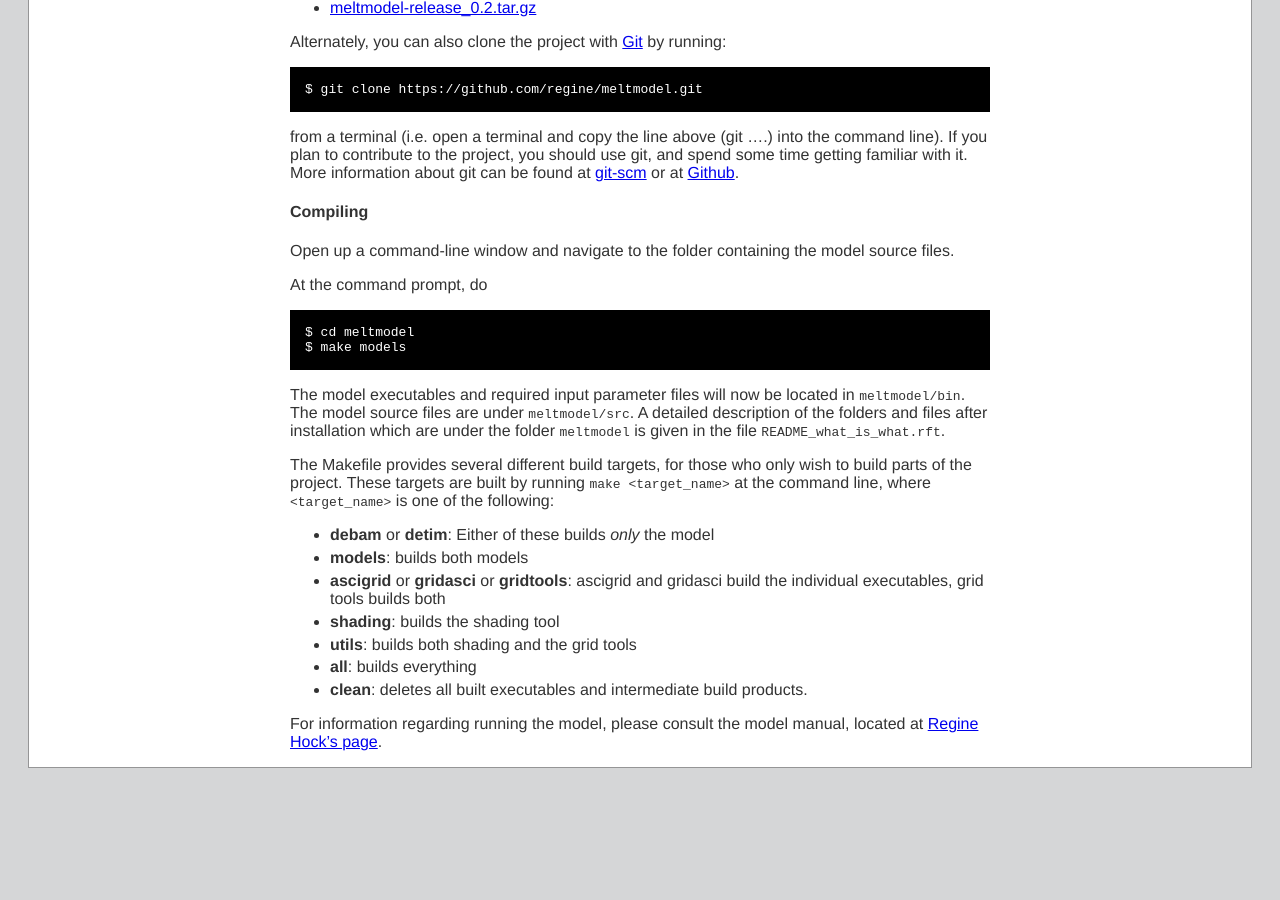
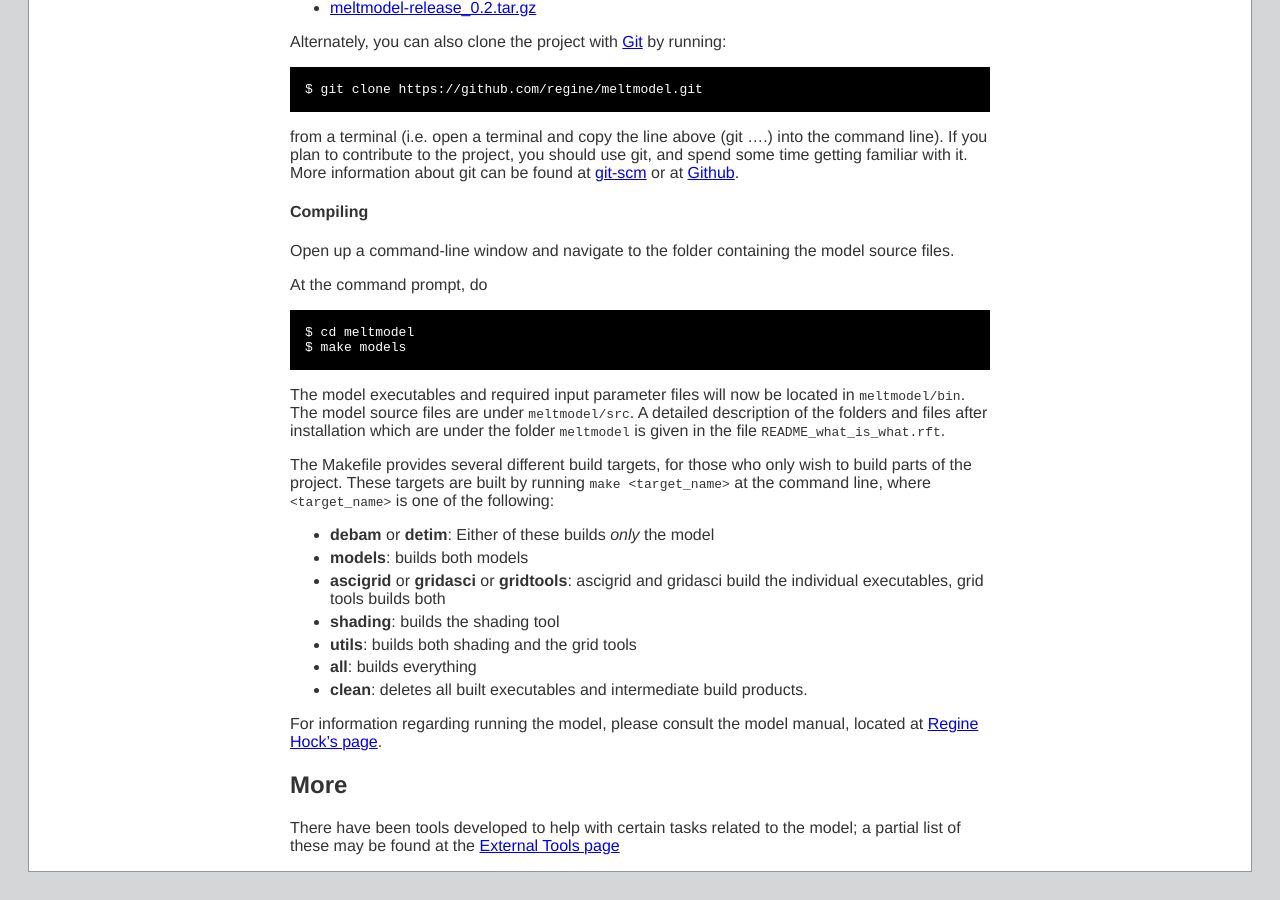
Before and after one commit to regine/meltmodel, a Jekyll site: the page built from install-web.md, in a window 1280 px wide and 900 px high, scrolled down 1819 px. Built offline with Jekyll 4.4.1, drawn with Linux system fonts in a browser that asks for light colours; Markdown is read by kramdown in place of the engine named in the settings; before the commit the page ends 2615 px from its top, so only the background shows below that.

Commit message:
Added links to External Tools

```diff
--- a/install-web.md
+++ b/install-web.md
@@ -141,3 +141,8 @@ is one of the following:
 
 For information regarding running the model, please consult
 the model manual, located at [Regine Hock's page](http://gi.alaska.edu/~regine/meltmodel).
+
+More
+----
+There have been tools developed to help with certain tasks related to the model;
+a partial list of these may be found at the [External Tools page](tools.html)
```
Also changed, not shown: index.md (+3 -0 lines), tools.md (added, +14 -0 lines).
